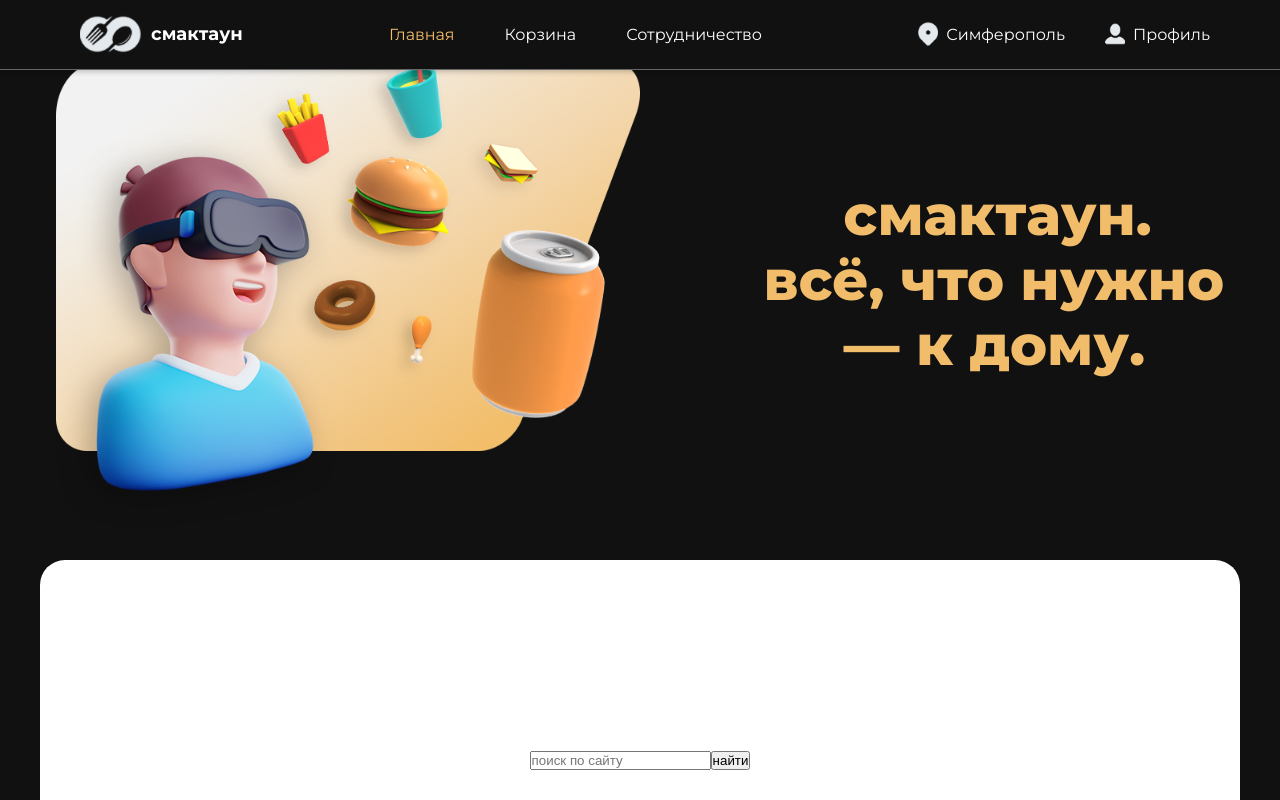
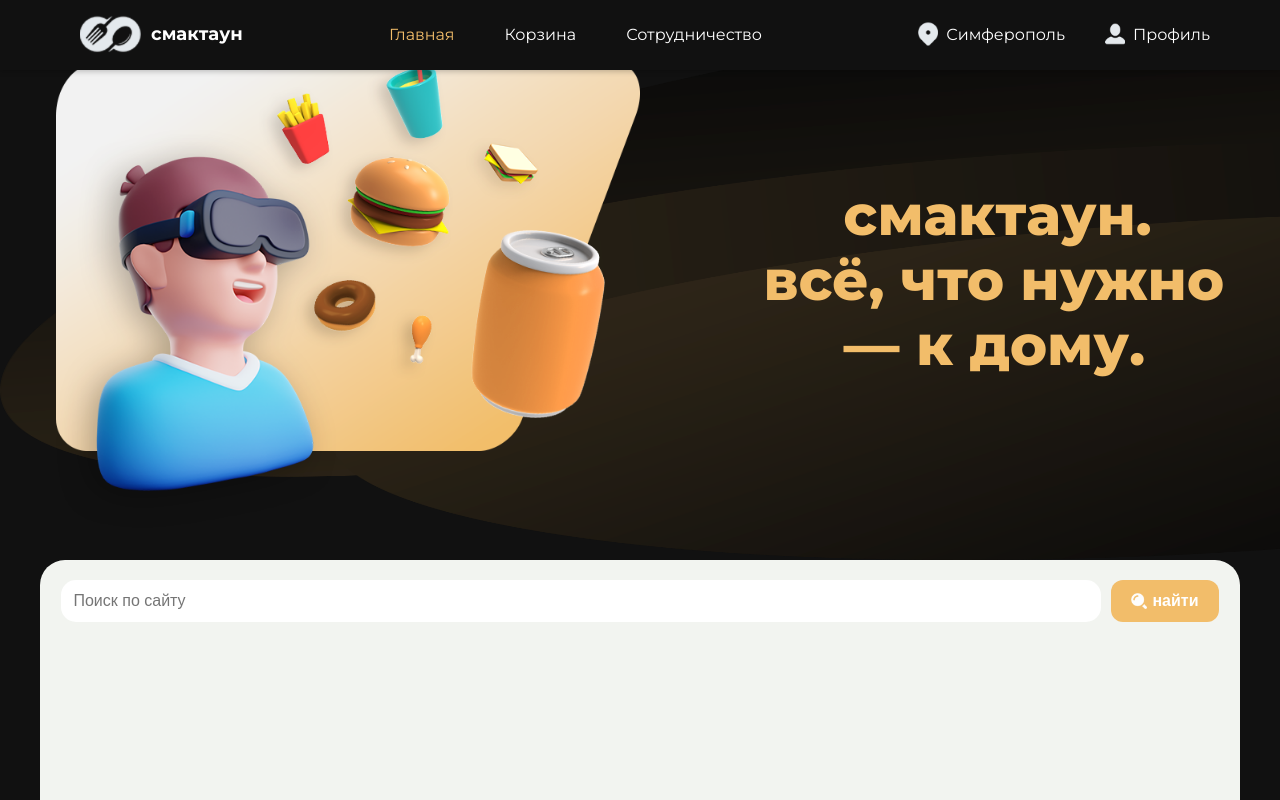
Before and after one commit to SmakTown-company/Frontend, a Vue app: page / in a window 1280 px wide. Shown: the top 800 px of the page. Built offline with nearby package versions, Linux system fonts and the light colour scheme.

Commit message:
Добавили поисковую строку, поменяли задний фон(нужно доработать)

```diff
--- a/src/components/Banner.vue
+++ b/src/components/Banner.vue
@@ -13,12 +13,6 @@
   </div>
 </template>
 
-<script>
-export default {
-  name: "Banner",
-};
-</script>
-
 <style scoped>
 @import url('https://fonts.googleapis.com/css2?family=Montserrat:ital,wght@0,100..900;1,100..900&display=swap');
 /* Универсальный сброс стилей */
@@ -29,25 +23,25 @@ export default {
   padding: -10px;
 }
 
-p{
+p {
   margin-right: 50px;
 }
-
 
 /* Основной стиль баннера */
 .banner {
   display: flex;
   justify-content: center;
   align-items: center;
-  background-color: #111; /* Фон баннера */
+  background-image: url('@/assets/background.svg'); /* Подключение SVG-фона */
+  background-size: 100% 100%;
+  background-repeat: no-repeat; /* Запрещаем повторение изображения */
+  background-position: center; /* Центрируем фон */
   width: 100vw; /* Баннер на всю ширину экрана */
   height: auto; /* Автоматическая высота */
   min-height: 70vh; /* Минимальная высота */
   margin: 0 auto; /* Центрируем, если есть родитель с отступами */
   box-sizing: border-box;
   margin-top: 0px; /* Убираем отступ сверху */
-
-
 }
 
 /* Контент внутри баннера */
@@ -89,10 +83,10 @@ p{
   font-weight: 800;
   margin-left: 80px;
 }
-.banner-subtitle2{
+
+.banner-subtitle2 {
   font-size: 3.5rem; /* Размер заголовка */
   font-weight: 800;
-  margin:0;
-
+  margin: 0;
 }
 </style>
--- a/src/components/Header.vue
+++ b/src/components/Header.vue
@@ -78,7 +78,7 @@ a {
   padding: 10px 0; /* Оставляем небольшой отступ внутри хедера */
   box-shadow: 0px 2px 5px rgba(0, 0, 0, 0.2);
   height: 70px; /* Фиксированная высота хедера */
-  border-bottom: solid 1px;
+  border-bottom: solid 0px;
   border-color: rgb(104, 104, 104);
 }
 
--- a/src/components/SaleCard.vue
+++ b/src/components/SaleCard.vue
@@ -1,25 +1,43 @@
 <template>
   <div class="sale-card">
-        <div class="search-box">
-            <nav class="navbar navbar-light bg-light">
-                <form class="form-inline" @submit.prevent="openSearchModal">
-                  <input class="form-control mr-sm-2 search__engin" type="text" placeholder="поиск по сайту" v-model="searchQuery">
-                  <button type="submit" class="btn btn-outline-secondary search__button">найти</button>
-                </form>
-            </nav>
+    <!-- Поисковик -->
+    <div class="search-container">
+      <input
+        type="text"
+        v-model="searchQuery"
+        placeholder="Поиск по сайту"
+        class="search-input"
+      />
+      <button @click="performSearch" class="search-button">
+        <span class="search-icon"></span> найти
+      </button>
     </div>
-
   </div>
-
 </template>
 
 <script>
-
+export default {
+  data() {
+    return {
+      searchQuery: "", // Переменная для хранения поискового запроса
+    };
+  },
+  methods: {
+    performSearch() {
+      if (this.searchQuery.trim()) {
+        console.log("Поисковый запрос:", this.searchQuery);
+        // Логика обработки поиска
+      } else {
+        console.log("Введите запрос для поиска.");
+      }
+    },
+  },
+};
 </script>
 
 <style>
 @import url('https://fonts.googleapis.com/css2?family=Montserrat:wght@400;600&display=swap');
-/* Остальные стили */
+
 * {
   margin: 0;
   padding: 0;
@@ -35,32 +53,63 @@ a {
   outline: none;
 }
 
-
-.sale-card{
+.sale-card {
   max-width: 1200px;
   margin: 0 auto;
   display: flex;
-    justify-content: space-between;
+  flex-direction: column;
   align-items: center;
-    padding: 0 20px;
+  padding: 20px;
+  background-color: #f2f4f0;
+  width: 100vw;
+  min-height: 50vh;
+  border-radius: 25px;
+}
 
+.search-container {
   display: flex;
+  align-items: center;
+  margin-bottom: 20px;
+}
+
+.search-input {
+  width: 1040px;
+  padding: 12px;
+  border-radius: 15px;
+  font-size: 16px;
+  border: none;
+  outline: none;
+}
+
+.search-button {
+  padding: 12px 20px;
+  margin-left: 10px;
+  background-color: #f2bd6a; /* Цвет кнопки */
+  border: none;
+  border-radius: 12px;
+  font-size: 16px;
+  font-weight: 600;
+  color: #fff; /* Белый цвет текста */
+  cursor: pointer;
+  display: flex;
+  align-items: center;
   justify-content: center;
-    align-items: center;
-    background-color: #ffffff; /* Фон баннера */
-    width: 100vw; /* Баннер на всю ширину экрана */
-    height: auto; /* Автоматическая высота */
-    min-height: 50vh; /* Минимальная высота */
-    margin: 0 auto; /* Центрируем, если есть родитель с отступами */
-    box-sizing: border-box;
-    margin-top: 0px; /* Убираем отступ сверху */
-    border-radius: 25px;
+  gap: 5px; /* Расстояние между иконкой и текстом */
+  outline: none; /* Удалить обводку при клике */
+}
+
+.search-button:hover {
+  background-color: #f39c12; /* Цвет кнопки при наведении */
+}
 
 
+
+/* Добавляем SVG-иконку для кнопки */
+.search-icon {
+  width: 16px;
+  height: 16px;
+  display: inline-block;
+  background: url('@/assets/lupa.svg') no-repeat center;
+  background-size: contain;
 }
-
-.search-box{
-
-}
-
 </style>
```
Also changed, not shown: src/assets/background.svg (added), src/assets/lupa.svg (added). Lines whose indentation alone changed are shown as unchanged.
